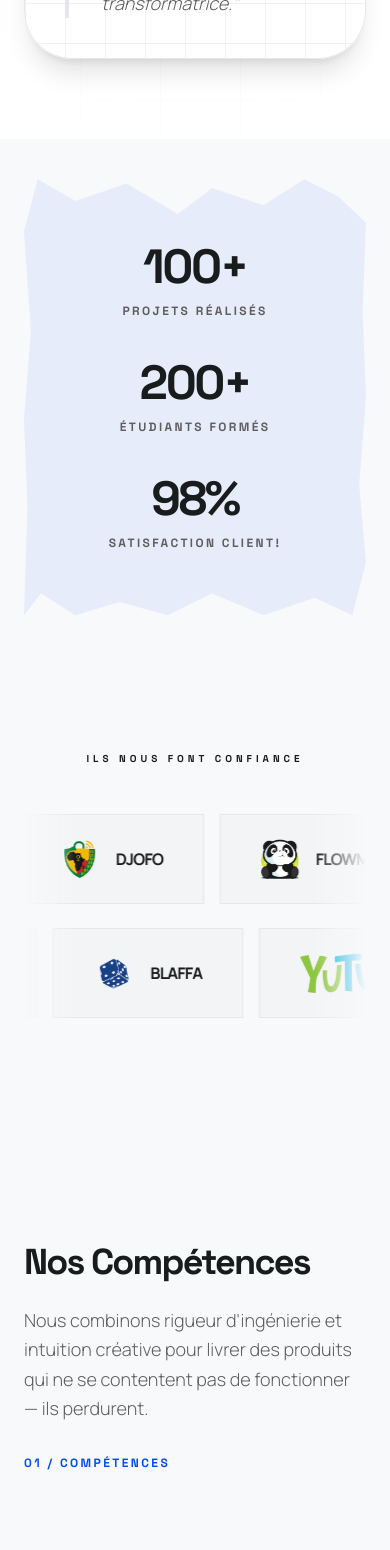
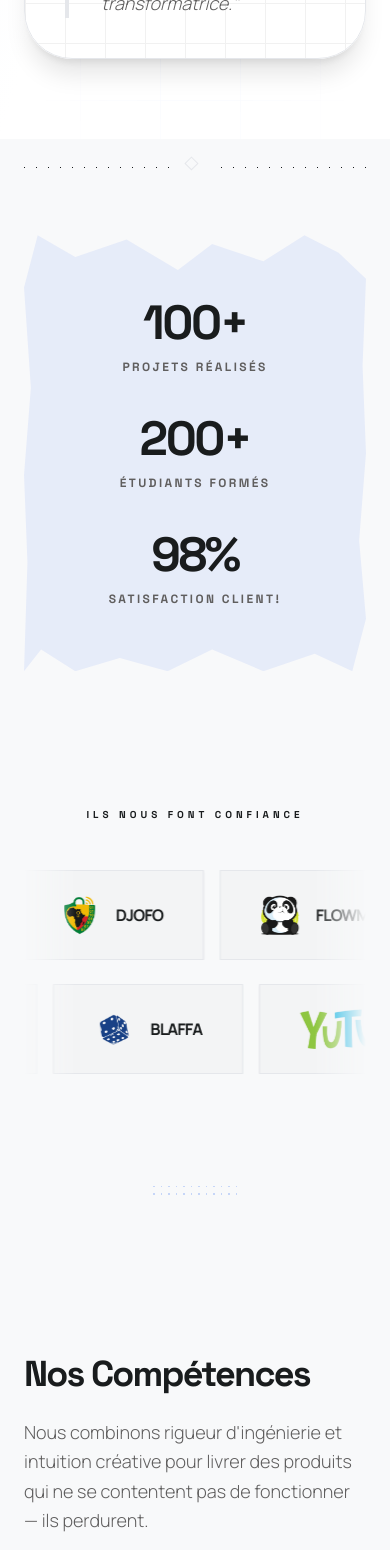
Before and after one commit to meryl752/codelab, a Next.js app: page / in a window 390 px wide. Shown: the part 1180-2730 px from the top of the page. Built offline with nearby package versions, Linux system fonts and the light colour scheme.

Commit message:
style: refine SectionDivider visuals and fix CTA text contrast

```diff
--- a/src/app/page.tsx
+++ b/src/app/page.tsx
@@ -10,6 +10,7 @@ import AboutSection from "@/components/sections/AboutSection";
 import TestimonialsSection from "@/components/sections/TestimonialsSection";
 import ContactSection from "@/components/sections/ContactSection";
 import CTASection from "@/components/sections/CTASection";
+import SectionDivider from "@/components/ui/SectionDivider";
 
 export default function Home() {
   return (
@@ -17,14 +18,30 @@ export default function Home() {
       <Navbar />
       <main className="pt-20">
         <HeroSection />
+
+        <SectionDivider type={1} />
         <StatsSection />
+
         <TrustedClients />
+
+        <SectionDivider type={2} />
         <CapabilitiesSection />
+
+        <SectionDivider type={1} />
         <ServicesSection />
+
+        <SectionDivider type={3} />
         <CaseStudiesSection />
+
+        <SectionDivider type={2} />
         <AboutSection />
+
+        <SectionDivider type={1} />
         <TestimonialsSection />
+
         <ContactSection />
+
+        <SectionDivider type={3} />
         <CTASection />
       </main>
       <Footer />
--- a/src/app/realisations/page.tsx
+++ b/src/app/realisations/page.tsx
@@ -7,6 +7,7 @@ import Footer from "@/components/layout/Footer";
 import { ArrowLeft, X, Maximize2, Monitor, Smartphone, Cpu } from "lucide-react";
 import Link from "next/link";
 import ALL_PROJECTS_RAW from "../../../public/data/projects.json";
+import SectionDivider from "@/components/ui/SectionDivider";
 
 interface Project {
   id: string;
@@ -113,6 +114,8 @@ export default function RealisationsPage() {
           </div>
         </div>
       </section>
+
+      <SectionDivider type={1} />
 
       {/* Projects Grid */}
       <section className="py-20 px-6 md:px-8 bg-surface transition-colors duration-300">
--- a/src/components/sections/CTASection.tsx
+++ b/src/components/sections/CTASection.tsx
@@ -3,28 +3,48 @@ import { ArrowUpRight } from "lucide-react";
 
 export default function CTASection() {
   return (
-    <section id="contact" className="px-6 md:px-8 max-w-7xl mx-auto pb-32">
-      <div className="bg-[#0a192f] rounded-3xl p-12 md:p-24 relative overflow-hidden shadow-2xl">
+    <section id="contact" className="relative px-6 md:px-8 py-32 overflow-hidden">
+
+      {/* ─── Architectural Grid Background (Synced with brand language) ─── */}
+      <div
+        className="absolute inset-0 z-0 opacity-[0.08] dark:opacity-[0.05] pointer-events-none"
+        style={{
+          backgroundImage: `
+            linear-gradient(to right, rgba(0, 76, 237, 0.4) 1px, transparent 1px),
+            linear-gradient(to bottom, rgba(0, 76, 237, 0.4) 1px, transparent 1px)
+          `,
+          backgroundSize: "80px 80px",
+        }}
+      />
+
+      {/* ─── Structural Top Line (Coincides with Card border) ─── */}
+      <div className="absolute top-32 left-0 w-full h-[1px] bg-primary/20 z-0" />
+
+      <div className="max-w-7xl mx-auto relative z-10 pt-1">
+        <div className="bg-[#0a192f] rounded-none md:rounded-tl-none md:rounded-tr-[4rem] md:rounded-bl-[4rem] md:rounded-br-none p-12 md:px-24 md:py-28 relative overflow-hidden shadow-2xl border-t-2 border-primary">
           {/* Ambient glows */}
-        <div className="absolute top-0 right-0 w-64 h-64 bg-primary/30 rounded-full blur-[120px] pointer-events-none opacity-50" />
-        <div className="absolute bottom-0 left-0 w-96 h-96 bg-tertiary/20 rounded-full blur-[150px] pointer-events-none opacity-30" />
+          <div className="absolute top-0 right-0 w-[500px] h-[500px] bg-primary/20 rounded-full blur-[120px] pointer-events-none opacity-40 translate-x-1/2 -translate-y-1/2" />
+          <div className="absolute bottom-0 left-0 w-96 h-96 bg-tertiary/20 rounded-full blur-[150px] pointer-events-none opacity-20 -translate-x-1/2 translate-y-1/2" />
 
           {/* Content */}
-        <div className="relative z-10 text-center max-w-3xl mx-auto">
-          <h2 className="font-headline text-4xl md:text-7xl font-bold text-white tracking-tighter mb-8 leading-none">
-            Prêt à transformer votre vision en réalité ?
+          <div className="relative z-10 text-center lg:text-left flex flex-col lg:flex-row items-center justify-between gap-12">
+            <div className="max-w-2xl">
+              <h2 className="font-headline text-4xl md:text-7xl font-bold text-white tracking-tighter mb-8 leading-[0.95]">
+                Prêt à transformer votre <br />
+                <span className="text-primary italic">vision en réalité ?</span>
               </h2>
-          <p className="text-outline-variant text-lg md:text-xl mb-12 font-light leading-relaxed">
-            Discutons de votre projet et définissons ensemble la stratégie qui propulsera votre entreprise vers le succès.
+              <p className="text-white/70 text-xl md:text-2xl font-light leading-relaxed max-w-xl">
+                Discutons de votre projet et définissons ensemble la stratégie qui propulsera votre entreprise vers le succès numérique.
               </p>
+            </div>
 
-          <div className="flex flex-wrap justify-center gap-6">
+            <div className="flex-shrink-0">
               <Link
                 href="#contact"
-              className="group relative px-12 py-5 bg-primary text-on-primary font-headline font-bold uppercase tracking-widest text-sm overflow-hidden flex items-center justify-center gap-3 transition-all hover:pr-14 rounded-xl"
+                className="group relative px-12 py-6 bg-primary text-on-primary font-headline font-bold uppercase tracking-[0.2em] text-xs overflow-hidden flex items-center justify-center gap-4 transition-all hover:pr-16 rounded-full"
               >
                 <span className="relative z-10">Démarrer votre projet</span>
-              <div className="absolute right-6 opacity-0 group-hover:opacity-100 transition-all duration-300">
+                <div className="absolute right-8 opacity-0 group-hover:opacity-100 transition-all duration-300">
                   <ArrowUpRight className="w-5 h-5" />
                 </div>
                 <div className="absolute inset-0 bg-white/10 transform translate-x-[-101%] group-hover:translate-x-0 transition-transform duration-500 ease-out" />
@@ -32,6 +52,7 @@ export default function CTASection() {
             </div>
           </div>
         </div>
+      </div>
     </section>
   );
 }
--- /dev/null
+++ b/src/components/ui/SectionDivider.tsx
@@ -0,0 +1,67 @@
+"use client";
+
+import { motion } from "framer-motion";
+
+interface SectionDividerProps {
+  type?: 1 | 2 | 3;
+}
+
+export default function SectionDivider({ type = 1 }: SectionDividerProps) {
+  return (
+    <div className="w-full flex justify-center py-2 px-6 overflow-hidden pointer-events-none select-none transition-all">
+      <motion.div
+        initial={{ opacity: 0, scaleX: 0.95 }}
+        whileInView={{ opacity: 1, scaleX: 1 }}
+        viewport={{ once: true, margin: "-100px" }}
+        transition={{ duration: 1, ease: "easeOut" }}
+        className="max-w-7xl w-full relative h-[40px] flex items-center justify-center"
+      >
+        {type === 1 && (
+          <div className="w-full flex items-center justify-between gap-4">
+             {/* Architectural Dash Line with a "Break" in the middle */}
+             <div className="h-[1px] w-full flex-grow bg-primary/10 dashed-border"
+                  style={{ backgroundImage: 'linear-gradient(to right, currentColor 1px, transparent 1px)', backgroundSize: '12px 1px' }} />
+
+             {/* Visual Geometric Shape */}
+             <div className="flex items-center rotate-45 gap-1">
+                <div className="w-2.5 h-2.5 border border-primary/40 bg-primary/10" />
+                <div className="w-1.5 h-1.5 bg-primary/30" />
+             </div>
+
+             <div className="h-[1px] w-full flex-grow bg-primary/10 dashed-border"
+                  style={{ backgroundImage: 'linear-gradient(to right, currentColor 1px, transparent 1px)', backgroundSize: '12px 1px' }} />
+          </div>
+        )}
+
+        {type === 2 && (
+          <div className="w-full flex flex-col items-center">
+             {/* Blueprint Matrix Grid (no labels) */}
+             <div className="grid grid-cols-12 gap-1.5 opacity-20 group">
+                {[...Array(24)].map((_, i) => (
+                  <div key={i} className="w-[1.5px] h-[1.5px] bg-primary group-hover:scale-150 transition-transform duration-700" />
+                ))}
+             </div>
+             {/* Very Subtle thin line below */}
+             <div className="h-4 w-[1px] bg-gradient-to-b from-primary/30 to-transparent" />
+          </div>
+        )}
+
+        {type === 3 && (
+          <div className="w-full flex items-center gap-12 justify-center opacity-30">
+             {/* Technical Corner Bracket Pair */}
+             <div className="flex gap-[120px] md:gap-[240px]">
+                <div className="w-12 h-4 border-l border-t border-primary/40 rounded-tl-xl" />
+                <div className="w-12 h-4 border-r border-t border-primary/40 rounded-tr-xl" />
+             </div>
+             {/* Floating Target crosshair in center (without lines) */}
+             <div className="absolute flex items-center justify-center">
+                <div className="w-6 h-6 border border-primary/40 rounded-full flex items-center justify-center">
+                    <div className="w-1 h-1 bg-primary/60 rounded-full" />
+                </div>
+             </div>
+          </div>
+        )}
+      </motion.div>
+    </div>
+  );
+}
```
Lines whose indentation alone changed are shown as unchanged.
